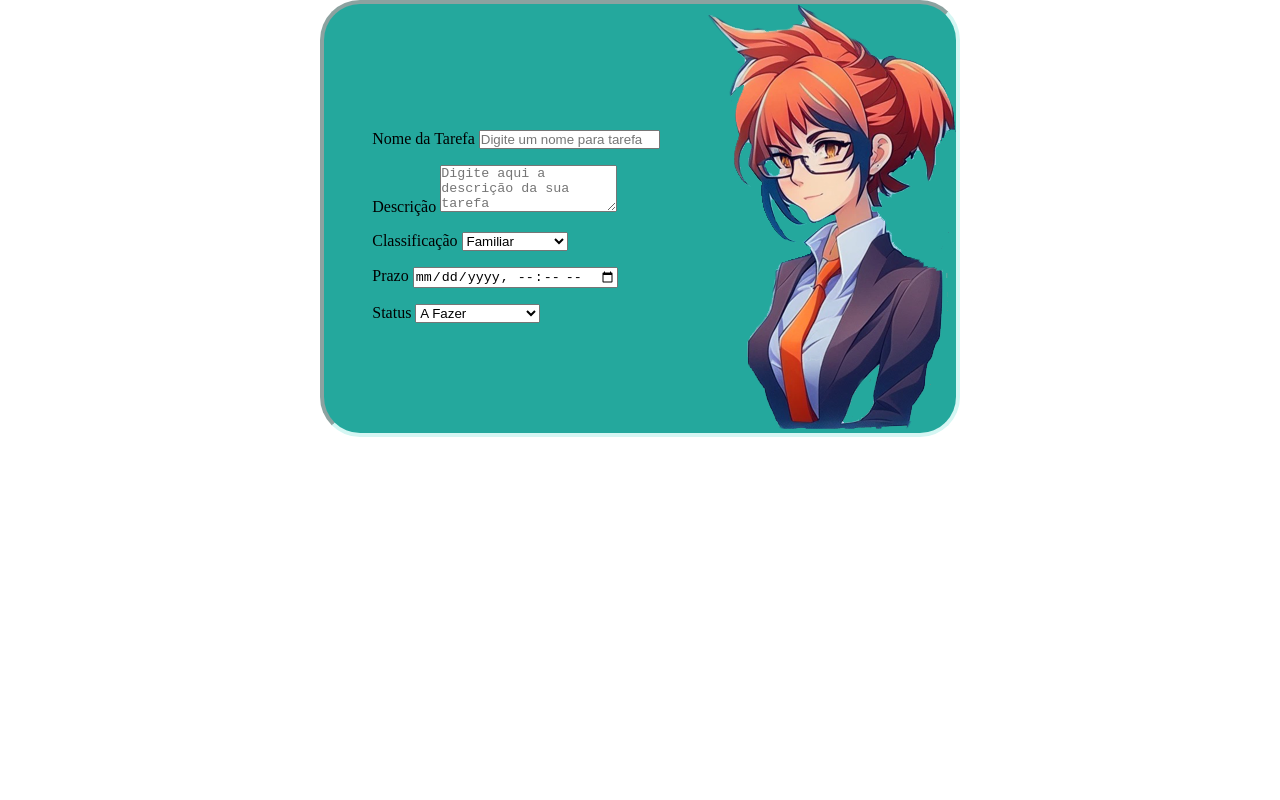
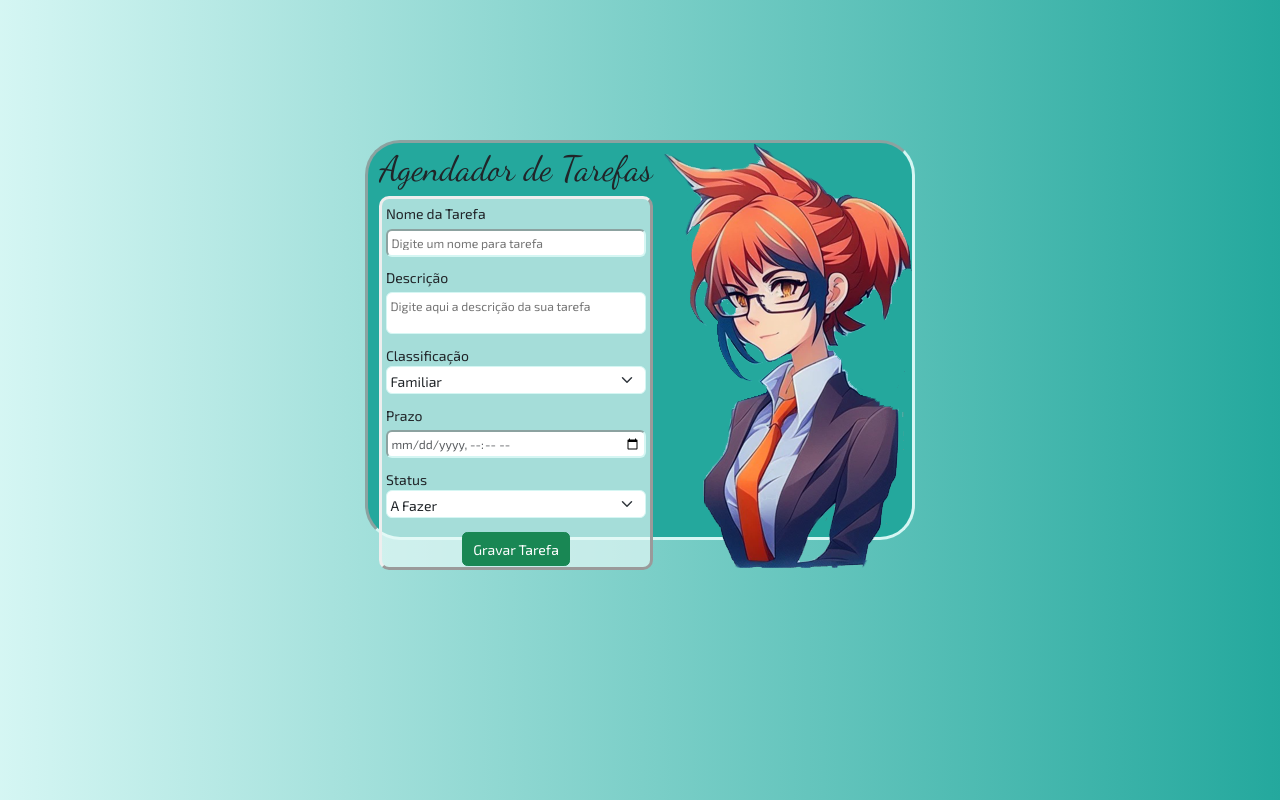
Before and after one commit to erico-senac/tarefas, a plain HTML site: page index.html in a window 1280 px wide. Drawn offline with Linux system fonts and the light colour scheme.

Commit message:
começando o js

```diff
--- a/assets/css/style.css
+++ b/assets/css/style.css
@@ -1,24 +1,37 @@
+@import url('https://fonts.googleapis.com/css2?family=Dancing+Script:wght@400..700&family=Exo+2:ital,wght@0,100..900;1,100..900&display=swap');
+
 :root{
     --hue: 175;
     --cor-base: hsl(var(--hue), 65%, 40%);
     --cor-borda: hsl(var(--hue), 65%, 90%);
+    --fonte-cursiva: "Dancing Script", cursive;
+    /*weight de  400 a 700*/
+    --fonte-principal: "Exo 2", sans-serif;
+    /*weight de 100 a 900*/
+    font-size: 14px;
 }
-*{
+
+*,
+*:before,
+*:after{
     margin: 0;
     padding: 0;
     box-sizing: border-box;
+    font-family: var(--fonte-principal);
+    font-style: normal;
 }
 body{
     height: 100vh;
     width: 100vw;
-    margin: auto;
-}
-figure.app__logo-imagem{
-    width: 50%;
+    display: flex;
+    padding-top: 10rem;
+    /*align-items: center;*/
+    background: linear-gradient( to left, var(--cor-base), var(--cor-borda));
 }
 .app{
-    margin: auto;
+    margin: 0 auto;
     max-width: 50%;
+    max-height: 400px;
     min-width: 550px;
     display: flex;
     flex-direction: row-reverse;
@@ -28,10 +41,51 @@ figure.app__logo-imagem{
     border-width: 0.25rem;
     border-color: var(--cor-borda);
 }
+.app .app__main{
+    position: static;
+}
+.app .app__main .app__main_header{
+    position: sticky;
+}
+figure.app__logo-imagem{
+    width: 75%;
+}
 .app__form{
     margin: auto;
 }
+.app__form_add_tasks{
+    background-color: hsla(var(--hue), 65%, 95%, 0.65);
+    border-radius: 10px;
+    padding: 0.10rem 0.25rem;
+    border-style: outset;
+}
+.app__form_titulo{
+    text-align: center;
+    font-size: 2.5rem;
+    font-family: var(--fonte-cursiva);
+}
 .app__form_label{
-    padding-top: 1rem;
-    display: block;
+    padding-top: 0.25rem;
+    display: flex;
+    flex-direction: column;
+    justify-content: space-evenly;
+    row-gap: 0.05rem;
 }
+.app__form_text,
+.app__form_textarea,
+.app__form_select{
+    border-radius: 6px;
+    height: 2rem;
+    border-color: var(--cor-borda);
+    padding: 0.25rem;
+}
+.app__form_textarea{
+    resize: none;
+    height: 3rem;
+}
+
+.app__form_buttons{
+    margin-top: 1rem;
+    display: flex;
+    justify-content: center;
+}
--- /dev/null
+++ b/assets/js/tarefas_crud.js
@@ -0,0 +1,17 @@
+//
+// tarefa = {
+//     nome : "Nome",
+//     detalhes : "O que é",
+//     classificacao : "qual é",
+//     prazo: "data",
+//     status: "qual o status"
+// };
+
+const button_save = document.querySelector('#btn_save');
+const name_task = document.querySelector('#name_task');
+const task = document.querySelector('#task');
+
+button_save.addEventListener('click', (e) => {
+    e.preventDefault();
+    alert(name_task.value);
+})
--- a/index.html
+++ b/index.html
@@ -5,6 +5,7 @@
     <meta name="viewport" content="width=device-width, initial-scale=1.0">
     <link rel="shortcut icon" href="./assets/images/image0_0.png" type="image/png">
     <title>Gerênciador de Tarefas</title>
+    <link rel="stylesheet" href="./assets/css/bootstrap.css">
     <link rel="stylesheet" href="./assets/css/style.css">
 </head>
 <body>
@@ -18,20 +19,21 @@
             </header>
         </main>
         <div class="app__form">
+            <div class="app__form_titulo">Agendador de Tarefas</div>
             <form class="app__form_add_tasks">
-                <label class="app__form_label">
+                <label class="app__form_label form-label">
                     Nome da Tarefa
-                    <input name="name_task" type="text" class="app__form_text" placeholder="Digite um nome para tarefa"
+                    <input id="name_task" name="name_task" type="text" class="form-text app__form_text" placeholder="Digite um nome para tarefa"
                            required>
                 </label>
-                <label class="app__form_label">
+                <label class="app__form_label form-label">
                     Descrição
-                    <textarea name="task" class="app__form_textarea" rows="3" required
-                              placeholder="Digite aqui a descrição da sua tarefa"></textarea>
+                    <textarea id="task" name="task" class="app__form_textarea form-text" rows="3" required
+                              placeholder="Digite aqui a descrição da sua tarefa" ></textarea>
                 </label>
-                <label class="app__form_label">
+                <label class="app__form_label form-label">
                     Classificação
-                    <select class="app__form_select" required>
+                    <select class="app__form_select form-select" required>
                         <optgroup label="Classificação">
                             <option value="Familiar">Familiar</option>
                             <option value="Profissional">Profissional</option>
@@ -39,13 +41,13 @@
                         </optgroup>
                     </select>
                 </label>
-                <label class="app__form_label">
+                <label class="app__form_label form-label">
                     Prazo
-                    <input type="datetime-local" class="app__form_text" required>
+                    <input type="datetime-local" class="form-text app__form_text" required>
                 </label>
-                <label class="app__form_label">
+                <label class="app__form_label form-label">
                     Status
-                    <select class="app__form_select" required>
+                    <select class="app__form_select form-select" required>
                         <optgroup label="Status">
                             <option value="NI">A Fazer</option>
                             <option value="I">Iniciado</option>
@@ -53,12 +55,17 @@
                             <option value="F">Finalizada</option>
                             <option value="NC">Não Concluída</option>
                         </optgroup>
-
                     </select>
                 </label>
+                <div class="app__form_buttons">
+                    <button id="btn_save" class="btn btn-success" type="submit">Gravar Tarefa</button>
+                </div>
             </form>
         </div>
+        <div class="app__list_tasks">
+
+        </div>
     </div>
-
+    <script src="./assets/js/tarefas_crud.js"></script>
 </body>
 </html>
```
